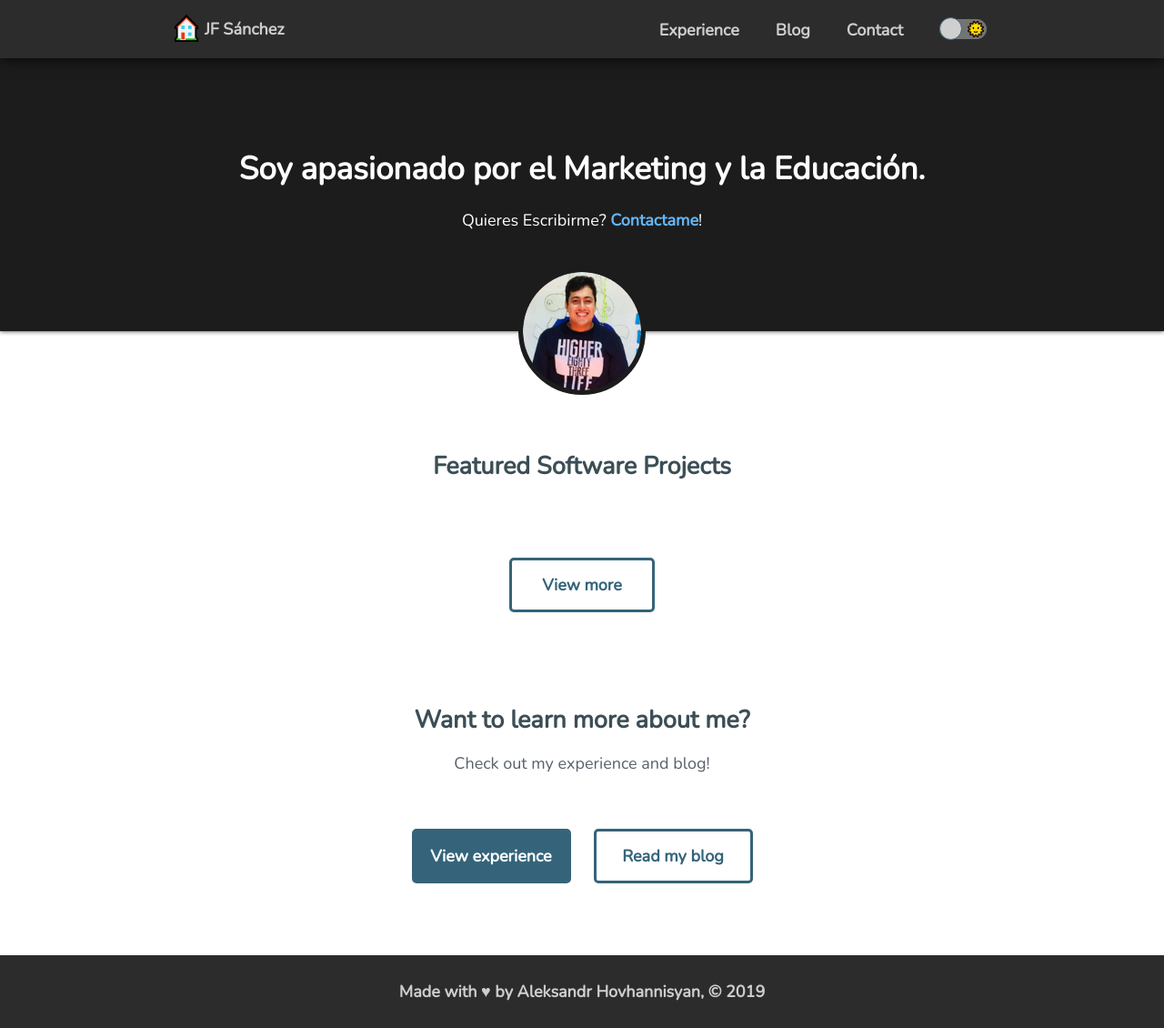
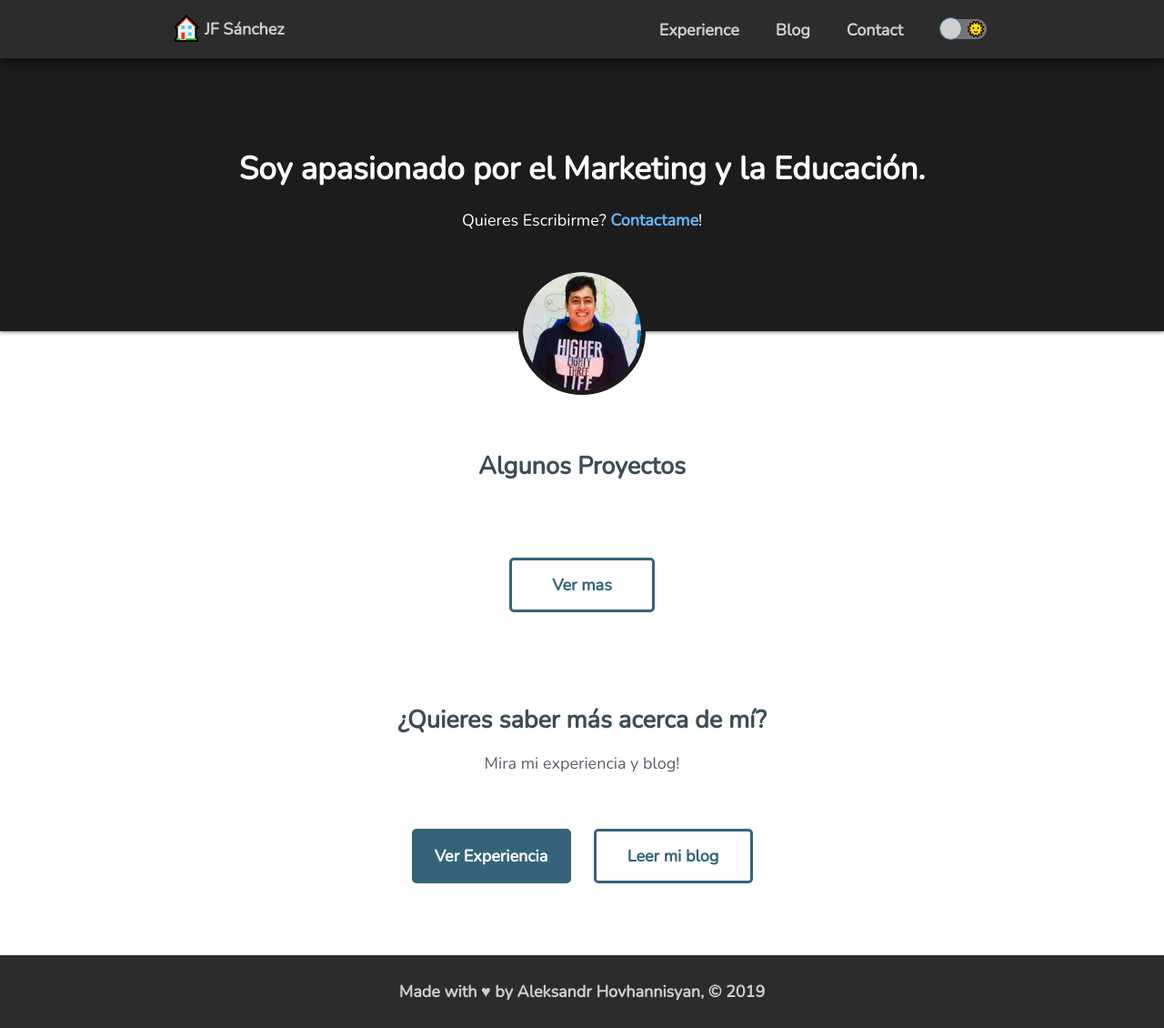
Before and after one commit to jfsanc/jfsanchez, a Jekyll site: the page built from _pages/index.md, in a window 1280 px wide and 1130 px high. Shown: the whole window at 91% size. Built offline with Jekyll 4.4.1, drawn with Linux system fonts in a browser that asks for light colours.

Commit message:
Update index.md

```diff
--- a/_pages/index.md
+++ b/_pages/index.md
@@ -12,19 +12,19 @@ customJS: ["loadPreviewRepoData"]
     <img src="/assets/img/profile-photo.png" alt="My profile photo" />
 </section>
 <section id="featured-projects" class="section">
-    <h2 class="heading">Featured Software Projects</h2>
+    <h2 class="heading">Algunos Proyectos</h2>
     <div id="project-grid" class="card-grid">
         <!-- Projects get populated here dynamically (see index.js) -->
         <div id="preview-placeholder" class="project">
-            <a class="button hollow-button" href="/experience/#projects">View more</a>
+            <a class="button hollow-button" href="/experience/#projects">Ver mas</a>
         </div>
     </div>
 </section>
 <section id="cta" class="section">
-    <h2 class="heading">Want to learn more about me?</h2>
-    <p class="subtitle">Check out my experience and blog!</p>
+    <h2 class="heading">¿Quieres saber más acerca de mí?</h2>
+    <p class="subtitle">Mira mi experiencia y blog!</p>
     <div id="cta-buttons">
-        <a href="/experience" class="button solid-button">View experience</a>
-        <a href="/blog" class="button hollow-button">Read my blog</a>
+        <a href="/experience" class="button solid-button">Ver Experiencia</a>
+        <a href="/blog" class="button hollow-button">Leer mi blog</a>
     </div>
 </section>
```
